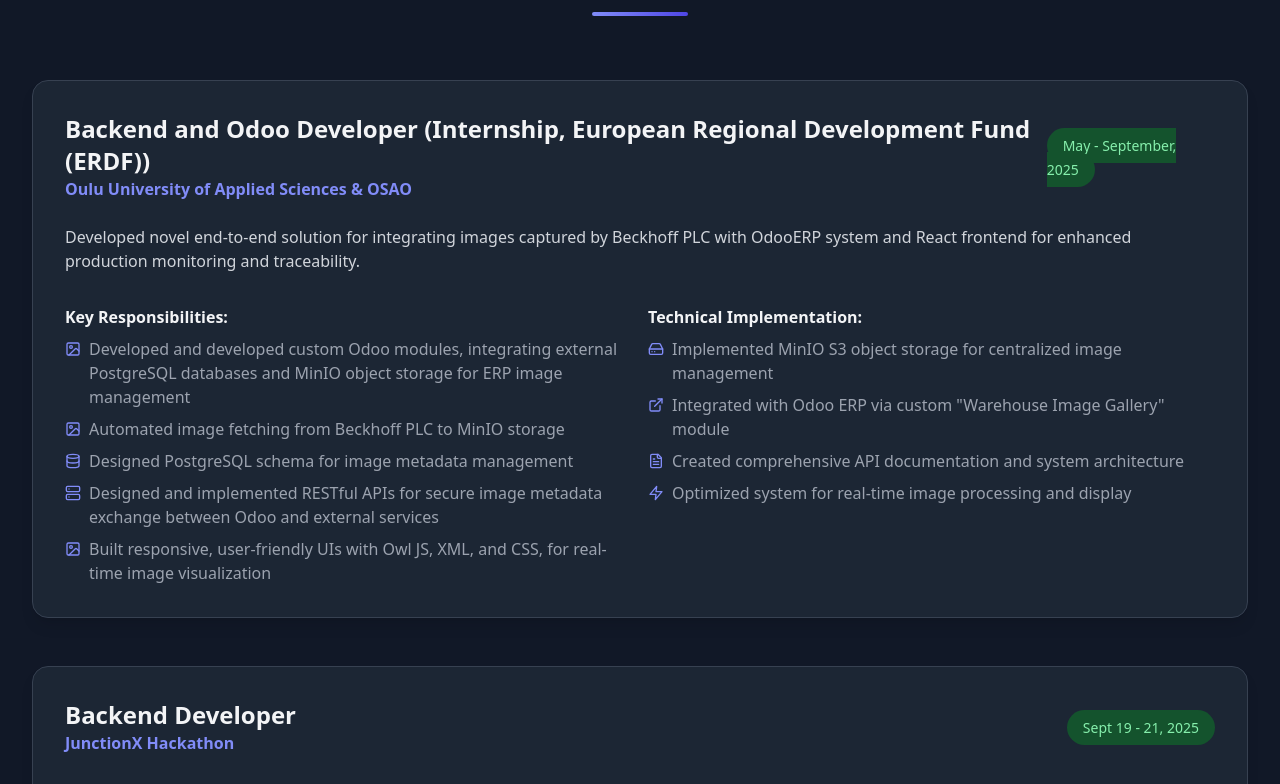
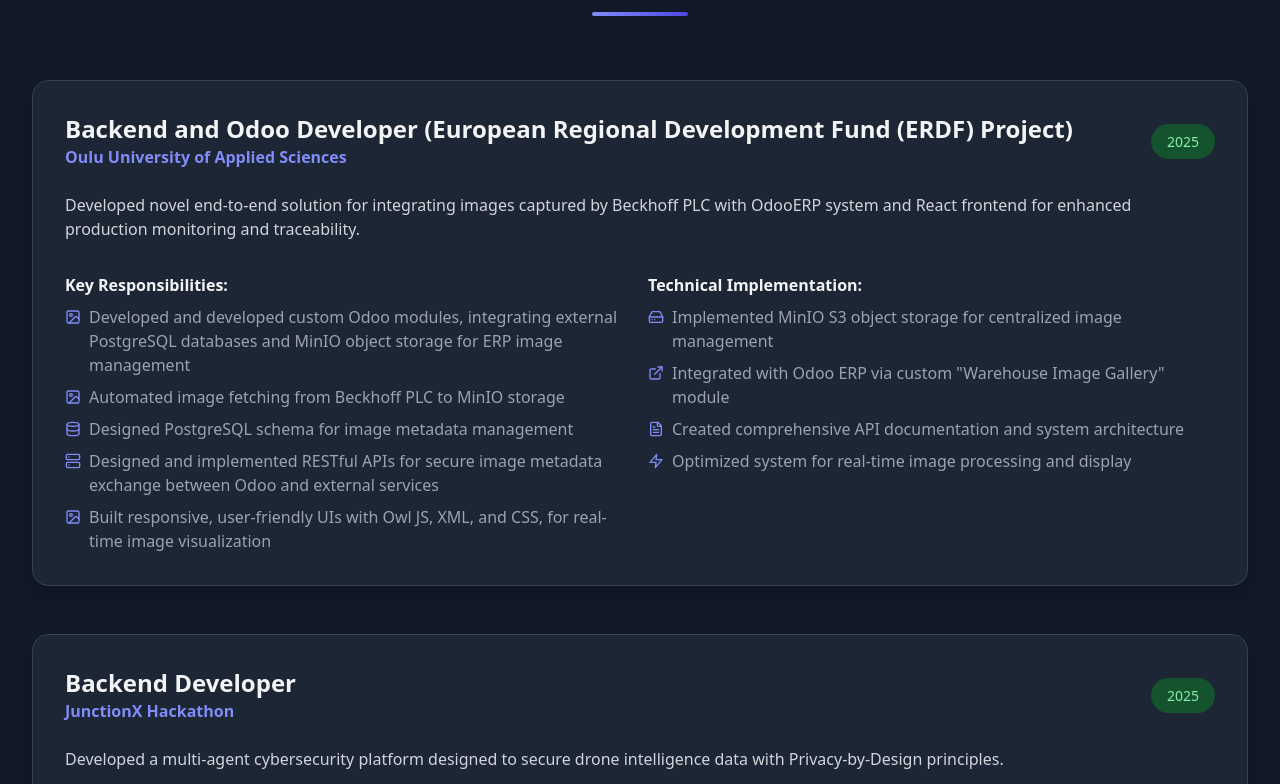
Before and after one commit to Gloryozo/Glory_portfolio, a React (Vite) app: page / in a window 1280 px wide. Shown: the part 1136-1920 px from the top of the page. Built offline with nearby package versions, Linux system fonts and the light colour scheme.

Commit message:
updated dates

```diff
--- a/src/App.tsx
+++ b/src/App.tsx
@@ -416,12 +416,12 @@
             <div className="bg-gray-800/90 backdrop-blur-sm rounded-2xl p-8 shadow-lg border border-gray-700">
               <div className="flex flex-col lg:flex-row lg:items-center lg:justify-between mb-6">
                 <div>
-                  <h3 className="text-2xl font-bold text-gray-100">Backend and Odoo Developer (Internship, European Regional Development Fund (ERDF))</h3>
-                  <p className="text-indigo-400 font-semibold">Oulu University of Applied Sciences & OSAO </p>
+                  <h3 className="text-2xl font-bold text-gray-100">Backend and Odoo Developer (European Regional Development Fund (ERDF) Project)</h3>
+                  <p className="text-indigo-400 font-semibold">Oulu University of Applied Sciences</p>
                 </div>
                 <div className="mt-4 lg:mt-0">
                   <span className="px-4 py-2 bg-green-900 text-green-300 rounded-full text-sm font-medium">
-                    May - September, 2025
+                     2025
                   </span>
                 </div>
               </div>
@@ -489,7 +489,7 @@
                 </div>
                 <div className="mt-4 lg:mt-0">
                   <span className="px-4 py-2 bg-green-900 text-green-300 rounded-full text-sm font-medium">
-                    Sept 19 - 21, 2025
+                    2025
                   </span>
                 </div>
               </div>
```
